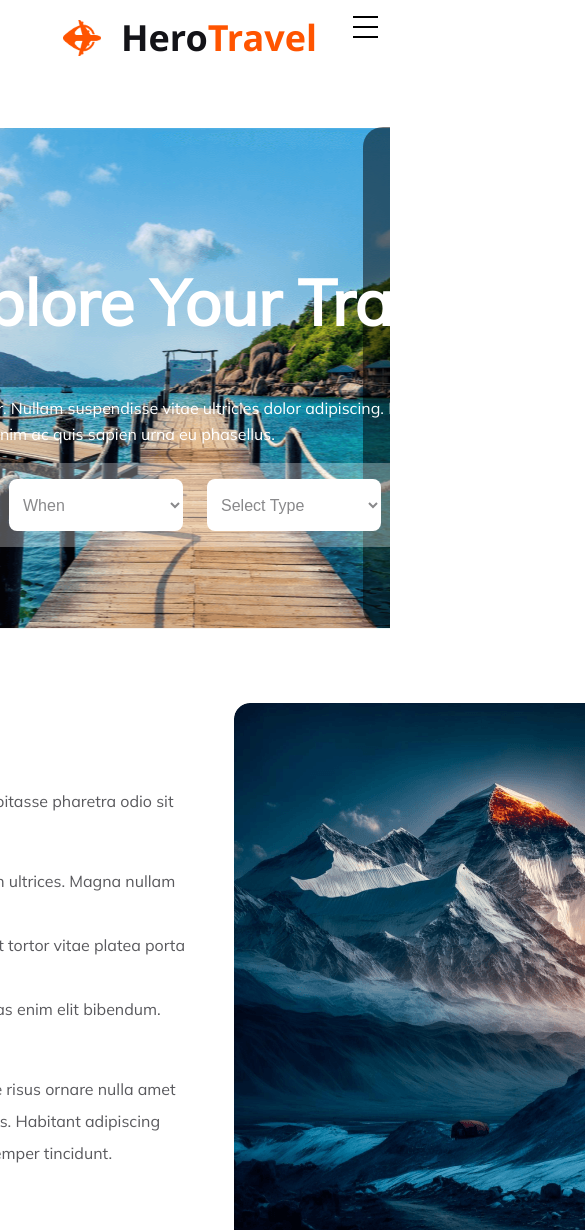
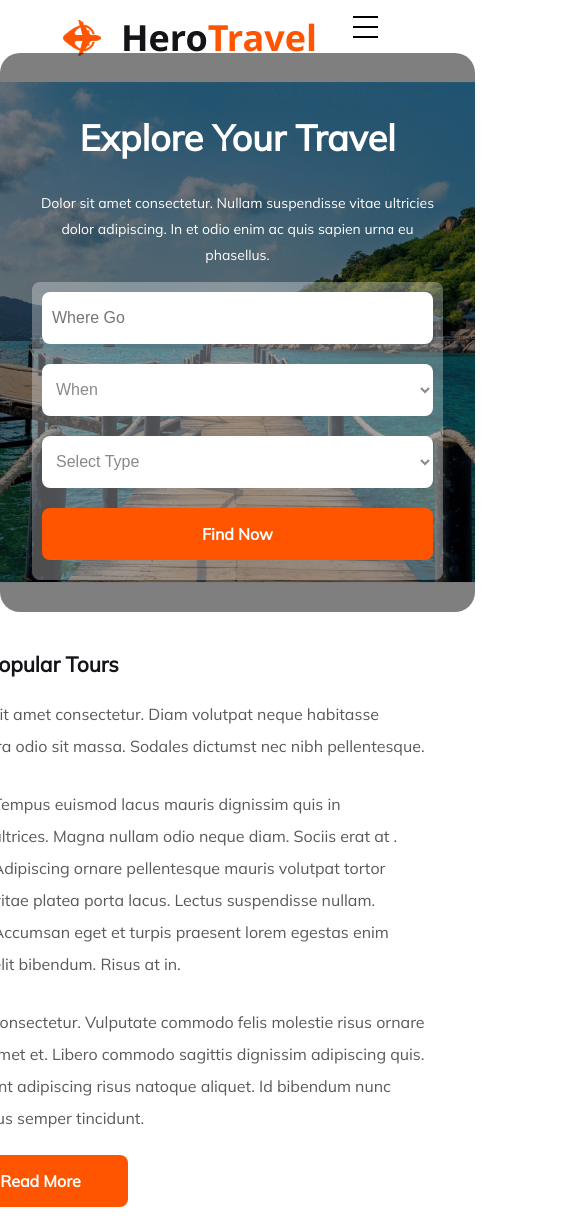
Before and after one commit to argrabby/assignment-2, a plain HTML site: page index.html in a window 390 px wide. Shown: the part 7-1237 px from the top of the page, 585 px wide, since content can reach past the window. Drawn offline with Linux system fonts and the light colour scheme.

Commit message:
working on popular section responsive

```diff
--- a/index.html
+++ b/index.html
@@ -40,7 +40,7 @@
         </header>
 
         <!-- hero banner section -->
-        <section>
+        <section class="header-section">
             <div class="image-cover hero-header bg-white"
                 style="background:url(/Resources/Images/hero-banner-1.png) no-repeat;">
                 <div class="container">
@@ -63,6 +63,7 @@
         </section>
 
         <!-- popular section -->
+
         <section class="popular-section">
             <div class="popular-tour">
                 <div class="popular-tour-content">
@@ -83,7 +84,7 @@
                         aliquet.
                         Id bibendum nunc senectus semper tincidunt.</p>
 
-                    <button class="find-button">Read More</button>
+                    <button class="read-more-button">Read More</button>
                 </div>
                 <div class="space-between"></div>
                 <div class="popular-tour-image"></div>
--- a/style.css
+++ b/style.css
@@ -8,6 +8,8 @@ body {
     margin: 0px;
     font-family: 'segoe ui';
     overflow-x: hidden;
+    max-width: 1440px;
+    margin: auto;
 }
 
 /* -----------navbar section----------- */
@@ -78,6 +80,8 @@ body {
 }
 
 @media (max-width:600px) {
+
+
     .nav>.nav-btn {
         display: inline-block;
         position: absolute;
@@ -132,6 +136,12 @@ body {
 }
 
 /* -----------header section----------- */
+
+.header-section {
+    max-width: 1170px;
+    margin: auto;
+}
+
 
 .overlay {
     position: absolute;
@@ -244,15 +254,67 @@ body {
     line-height: normal;
 }
 
+@media only screen and (max-width: 768px) {
+    .header-section {
+        width: 500px;
+        margin: auto;
+    }
 
+    .hero-header {
+        min-height: auto;
+        padding: 2em;
+    }
+
+    .hero-main-title {
+        font-size: 36px;
+    }
+
+    .hero-sub-title {
+        font-size: 14px;
+        width: 100%;
+    }
+
+    .image-cover:before {
+        top: 0;
+        left: 0;
+        width: 100%;
+        height: 100%;
+    }
+
+    .image-cover {
+        width: 95%;
+        height: auto;
+
+    }
+
+    .hero-transparent-area {
+        width: 100%;
+        padding: 10px;
+        flex-direction: column;
+        align-items: stretch;
+        gap: 10px;
+        border-radius: 8px;
+        background: rgba(255, 255, 255, 0.30);
+    }
+
+    .custom-input,
+    .find-button {
+        width: 100%;
+        margin-bottom: 10px;
+    }
+}
 
 
 /* -----------popular tour section----------- */
+
 
 .popular-section {
     display: flex;
     justify-content: center;
     align-items: center;
+    max-width: 1170px;
+    margin: auto;
+    margin-top: 10%;
     /* height: 100vh; */
 }
 
@@ -297,3 +359,58 @@ body {
 .space-between {
     width: 40px;
 }
+
+.read-more-button {
+    width: 174px;
+    height: 52px;
+    flex-shrink: 0;
+    border-radius: 8px;
+    background: #FF5400;
+    color: #FFF;
+    border: none;
+    text-align: center;
+    font-family: Mulish;
+    font-size: 16px;
+    font-style: normal;
+    font-weight: 700;
+    line-height: normal;
+}
+
+
+@media only screen and (max-width: 768px) {
+    .popular-tour {
+        flex-direction: column;
+    }
+
+    .popular-tour-title {
+        margin-left: 37px;
+        font-size: 21px;
+    }
+
+    .popular-tour-paragraph {
+        padding: 5px 41px;
+    }
+
+    .popular-tour-paragraph-point {
+        padding: 5px 86px;
+    }
+
+    .popular-section {
+        width: 100%;
+        /* Adjusted width for the popular section */
+    }
+
+    .popular-tour-content {
+        max-width: 100%;
+        /* Make content take full width on small screens */
+    }
+
+    .popular-tour-content>ul>li {
+        width: 100%;
+    }
+
+    .read-more-button {
+        margin-left: 47px;
+        margin-bottom: 40px;
+    }
+}
```
